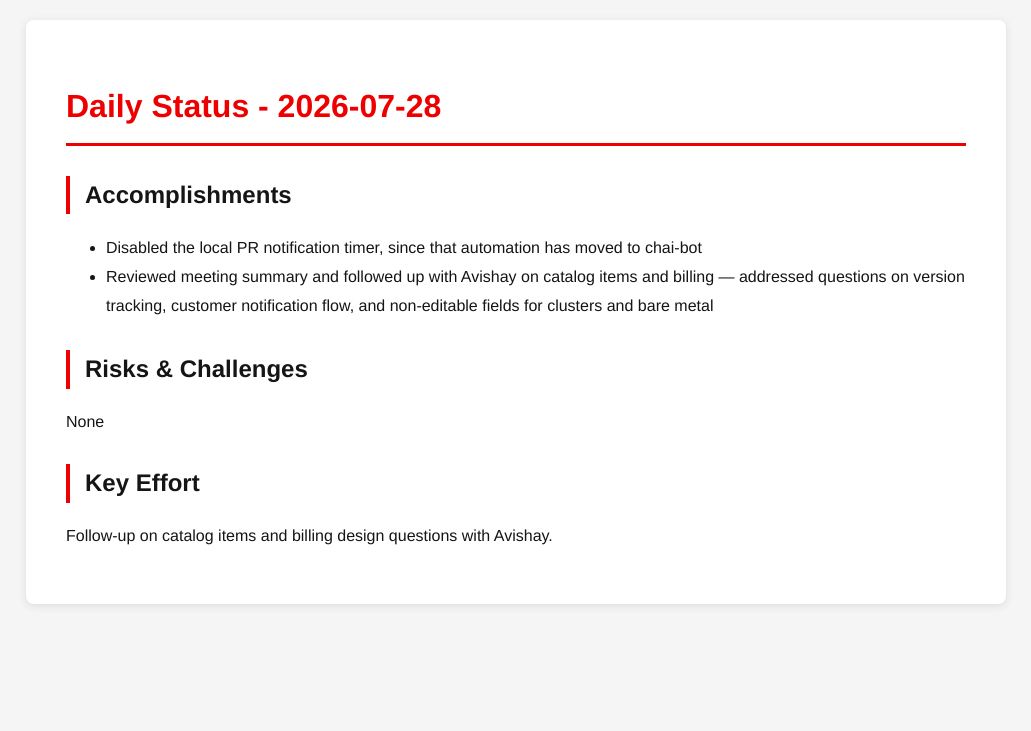
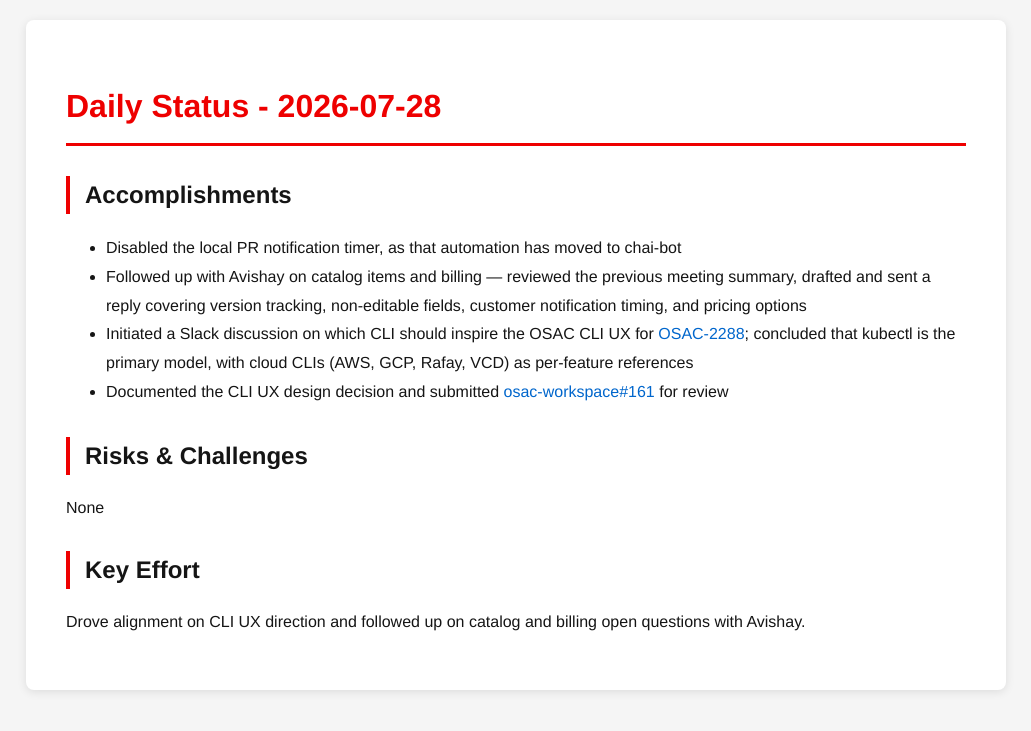
Before and after one commit to tzvatot/daily-status, a Jekyll site: the page built from 2026-07-28.md, in a window 1280 px wide. Shown: the top 731 px of the page, without its empty margins (124-1155 px from the left). Built offline with Jekyll 4.4.1, drawn with Linux system fonts in a browser that asks for light colours.

Commit message:
Daily status update - 2026-07-28

```diff
--- a/2026-07-28.md
+++ b/2026-07-28.md
@@ -7,11 +7,13 @@
 # Daily Status - 2026-07-28
 
 ## Accomplishments
-- Disabled the local PR notification timer, since that automation has moved to chai-bot
-- Reviewed meeting summary and followed up with Avishay on catalog items and billing — addressed questions on version tracking, customer notification flow, and non-editable fields for clusters and bare metal
+- Disabled the local PR notification timer, as that automation has moved to chai-bot
+- Followed up with Avishay on catalog items and billing — reviewed the previous meeting summary, drafted and sent a reply covering version tracking, non-editable fields, customer notification timing, and pricing options
+- Initiated a Slack discussion on which CLI should inspire the OSAC CLI UX for [OSAC-2288](https://redhat.atlassian.net/browse/OSAC-2288); concluded that kubectl is the primary model, with cloud CLIs (AWS, GCP, Rafay, VCD) as per-feature references
+- Documented the CLI UX design decision and submitted [osac-workspace#161](https://github.com/osac-project/osac-workspace/pull/161) for review
 
 ## Risks & Challenges
 None
 
 ## Key Effort
-Follow-up on catalog items and billing design questions with Avishay.
+Drove alignment on CLI UX direction and followed up on catalog and billing open questions with Avishay.
```
